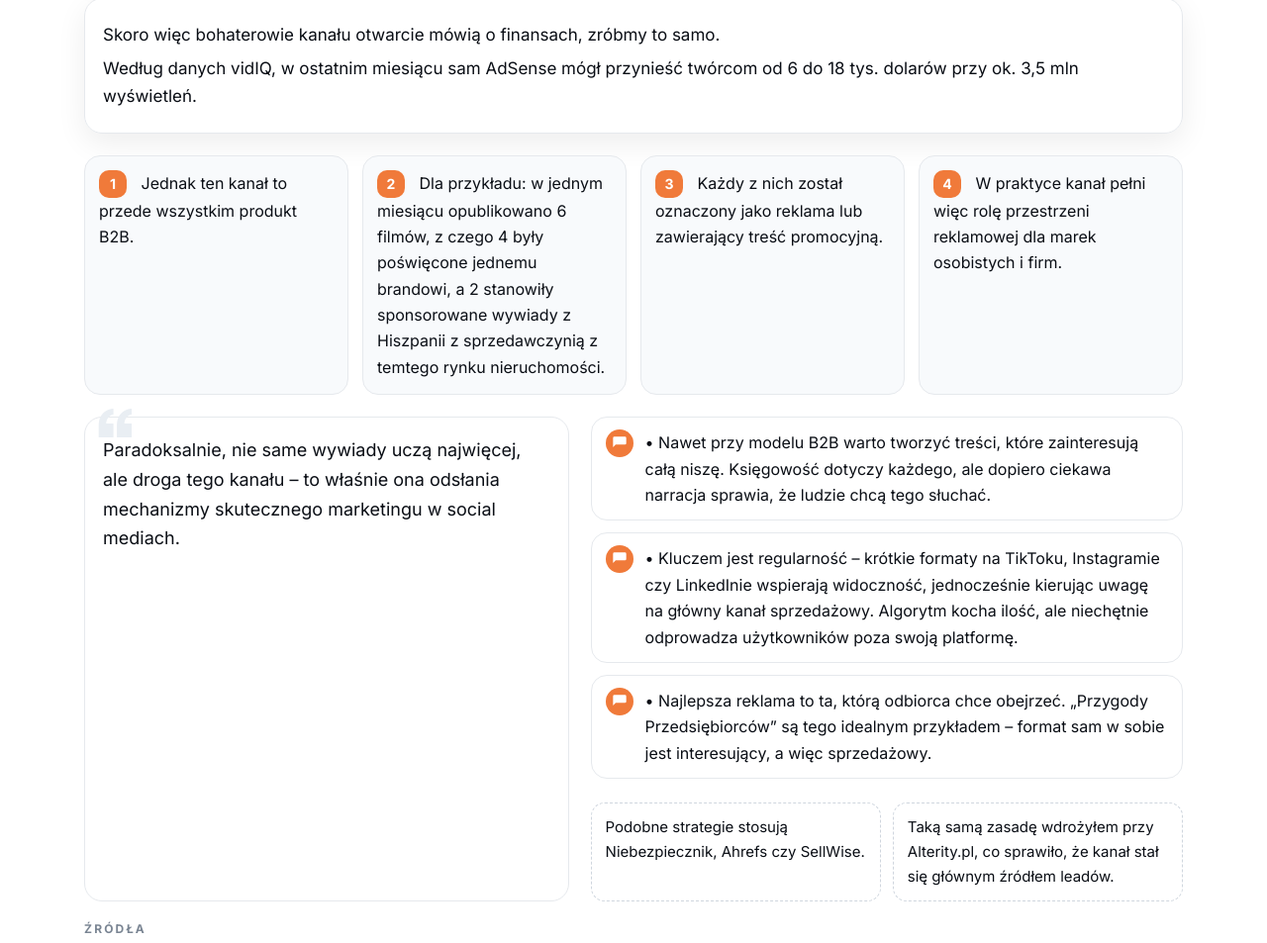
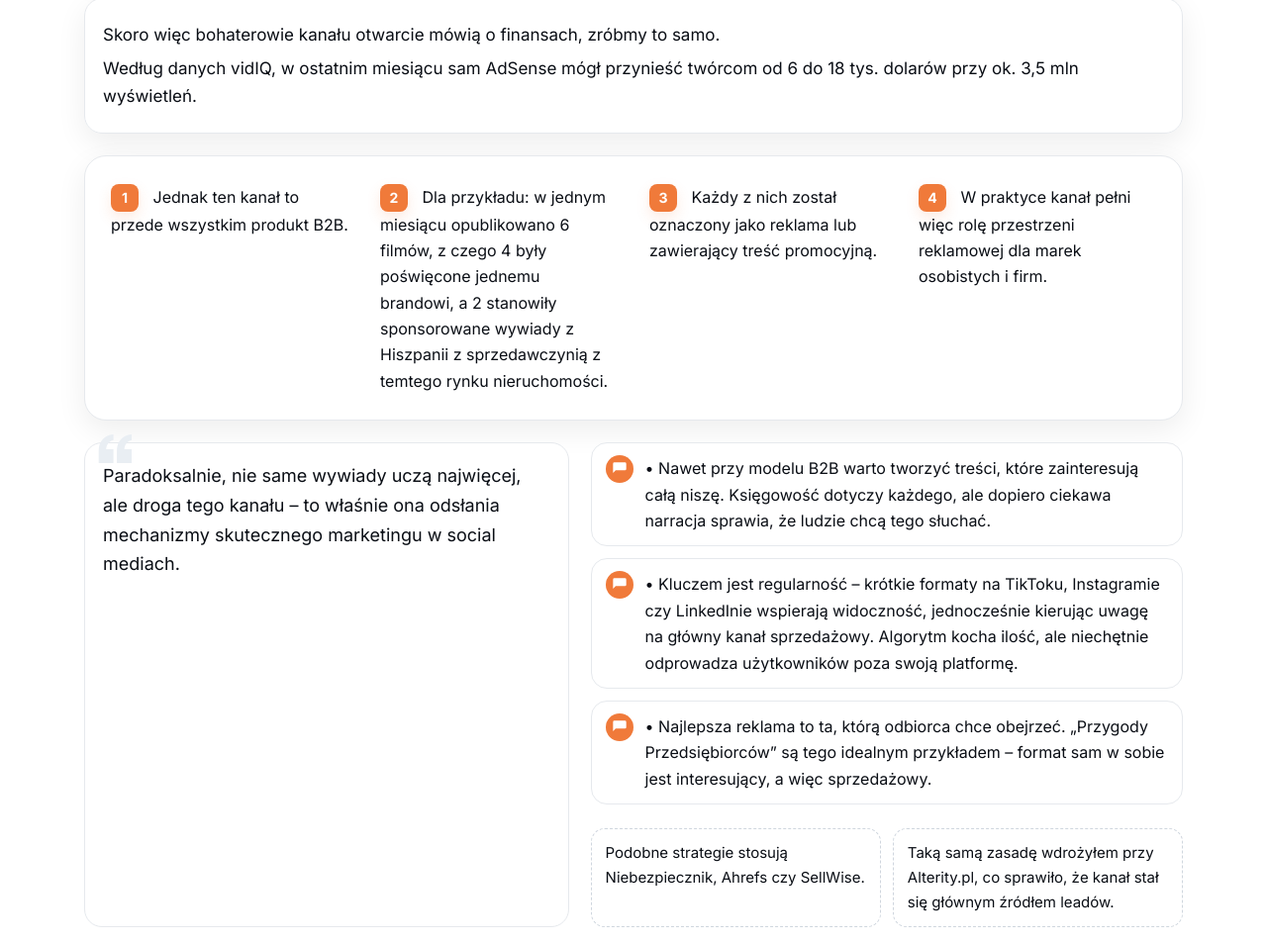
Before and after one commit to tobi070724/besidesfinance_1etap, a plain HTML site: page index.html in a window 1280 px wide. Shown: the part 1115-2068 px from the top of the page at 99% size. Drawn offline with Linux system fonts and the light colour scheme.

Commit message:
Update index.html

```diff
--- a/index.html
+++ b/index.html
@@ -151,6 +151,58 @@ object-fit:cover;          / zero pustych pól /
 object-position:right center; / możesz zmienić np. na center center */
 background:#fff;
 }
+  .flow{
+border:1px solid var(--line);
+border-radius:22px;
+background:#fff;
+box-shadow:var(--shadow);
+padding:16px 10px 8px;
+}
+.flow-inner{
+display:grid;
+grid-template-columns:repeat(4,1fr);
+gap:0;
+position:relative;
+}
+/ linia łącząca kroki (horyzontalna) /
+.flow-inner:after{
+content:"";
+position:absolute;
+top:26px;
+left:56px;              / odstęp od pierwszego badge /
+right:56px;             / odstęp od ostatniego badge */
+height:2px;
+background:#E6E9ED;
+}
+.flow-item{
+position:relative;
+padding:12px 16px 18px 16px;
+}
+.flow-item .badge{
+display:inline-grid;
+place-items:center;
+width:28px;height:28px;
+border-radius:8px;
+background:var(--orange);
+color:#fff;
+font-weight:800;font-size:14px;
+margin-right:10px;
+box-shadow:0 6px 14px rgba(240,122,58,.15);
+}
+.flow-item .txt{
+font-size:16px; line-height:1.55;
+}
+
+/* RWD: w pionie jedna kolumna + pionowa linia łącząca */
+@media (max-width: 980px){
+.flow-inner{grid-template-columns:1fr}
+.flow-inner:after{
+top:18px; bottom:18px; left:28px; right:auto;
+width:2px; height:auto;
+}
+.flow-item{padding-left:56px}
+.flow-item .badge{position:absolute; left:16px; top:10px; margin-right:0}
+}
 /* RWD */
 @media (max-width: 1024px){
   .hero-grid{grid-template-columns:1fr;gap:16px}
@@ -203,13 +255,19 @@ background:#fff;
 
 <!-- B2B JAKO PRODUKT -->
 <section class="block">
-  <div class="grid-4">
-    <div class="mini"><span class="n">1</span> Jednak ten kanał to przede wszystkim produkt B2B.</div>
-    <div class="mini"><span class="n">2</span> Dla przykładu: w jednym miesiącu opublikowano 6 filmów, z czego 4 były poświęcone jednemu brandowi, a 2 stanowiły sponsorowane wywiady z Hiszpanii z sprzedawczynią z temtego rynku nieruchomości.</div>
-    <div class="mini"><span class="n">3</span> Każdy z nich został oznaczony jako reklama lub zawierający treść promocyjną.</div>
-    <div class="mini"><span class="n">4</span> W praktyce kanał pełni więc rolę przestrzeni reklamowej dla marek osobistych i firm.</div>
-  </div>
-</section>
+  <div class="flow">
+    <div class="flow-inner">
+      <div class="flow-item">
+        <span class="badge">1</span>
+        <span class="txt">Jednak ten kanał to przede wszystkim produkt B2B.</span>
+      </div>
+      <div class="flow-item">
+        <span class="badge">2</span>
+        <span class="txt">Dla przykładu: w jednym miesiącu opublikowano 6 filmów, z czego 4 były poświęcone jednemu brandowi, a 2 stanowiły sponsorowane wywiady z Hiszpanii z sprzedawczynią z temtego rynku nieruchomości.</span>
+      </div> <div class="flow-item">
+        <span class="badge">3</span>
+        <span class="txt">Każdy z nich został oznaczony jako reklama lub zawierający treść promocyjną.</span>
+      </div> <div class="flow-item"> <span class="badge">4</span> <span class="txt">W praktyce kanał pełni więc rolę przestrzeni reklamowej dla marek osobistych i firm.</span> </div> </div> </div> </section>
 
 <!-- INSIGHT + WYLISTOWANE WNIOSKI -->
 <section class="block">
```
